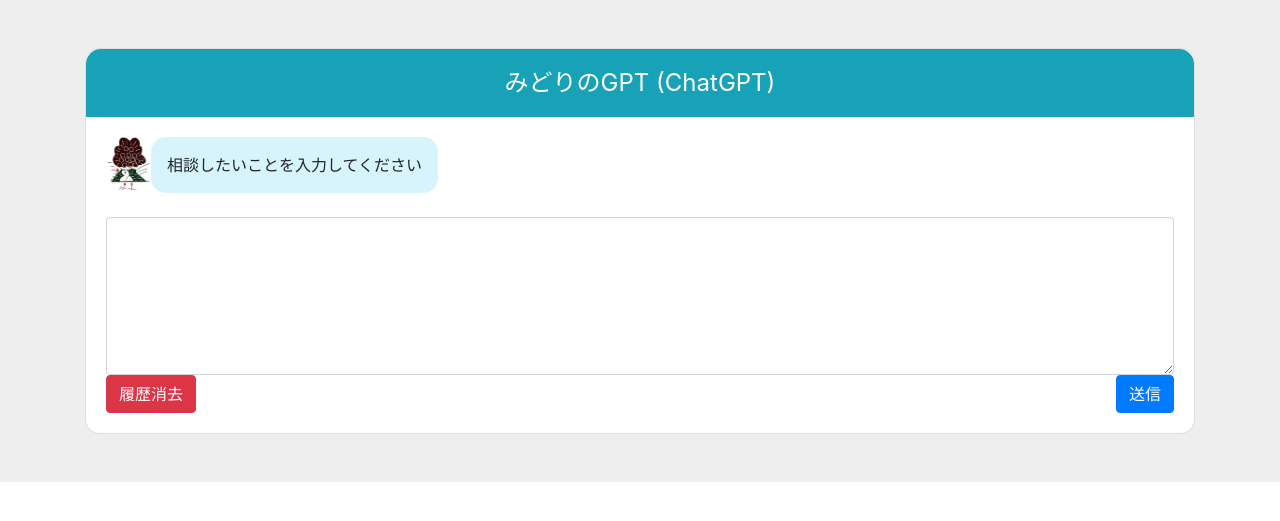
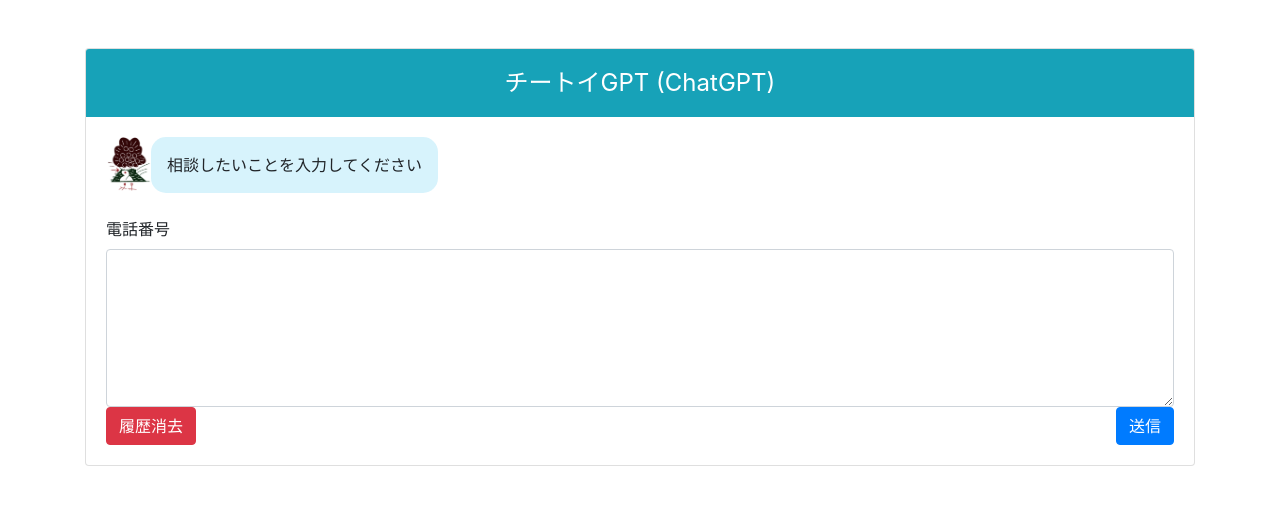
Before and after one commit to Takumaaaaan/flask_chatgpt, a Flask app: page /chat/ in a window 1280 px wide. Shown: the top 521 px of the page. Run offline with Flask 2, Linux system fonts and the light colour scheme; some libraries are stand-ins or nearby versions.

Commit message:
second_commit

```diff
--- a/static/style.css
+++ b/static/style.css
@@ -12,6 +12,24 @@
     display: flex;
     justify-content: space-between;
   }
+
+.icon{
+  width: 45px; height: 100%;
+}
+
+.gpt_message{
+  border-radius: 15px;
+  background-color: rgba(57, 192, 237,.2);
+}
+
+.user_message{
+  border-radius: 15px;
+  background-color: #fbfbfb;
+}
+
+.chat_title{
+  font-size: 24px;
+}
 
 #chat1 .form-outline .form-control~.form-notch div {
     pointer-events: none;
--- /dev/null
+++ b/templates/base.html
@@ -0,0 +1,19 @@
+<!DOCTYPE html>
+<html lang="ja">
+<head>
+    <meta charset="UTF-8" name="viewport" content="width=device-width, initial-scale=1">
+    <title>チートイGPT</title>
+    <script src="https://ajax.googleapis.com/ajax/libs/jquery/3.5.1/jquery.min.js"></script>
+    <link rel="stylesheet" href="https://maxcdn.bootstrapcdn.com/bootstrap/4.5.2/css/bootstrap.min.css">
+    <script src="https://maxcdn.bootstrapcdn.com/bootstrap/4.5.2/js/bootstrap.min.js"></script>
+    <link rel="stylesheet" href="../static/style.css">
+    <style>
+    </style>
+</head>
+<body>
+
+  {% block content %}
+  {% endblock %}
+
+</body>
+</html>
--- a/templates/chat.html
+++ b/templates/chat.html
@@ -1,49 +1,33 @@
-<!DOCTYPE html>
-<html lang="ja">
-<head>
-    <meta charset="UTF-8" name="viewport" content="width=device-width, initial-scale=1">
-    <title>みどりのGPT</title>
-    <script src="https://ajax.googleapis.com/ajax/libs/jquery/3.5.1/jquery.min.js"></script>
-    <link rel="stylesheet" href="https://maxcdn.bootstrapcdn.com/bootstrap/4.5.2/css/bootstrap.min.css">
-    <script src="https://maxcdn.bootstrapcdn.com/bootstrap/4.5.2/js/bootstrap.min.js"></script>
-    <link rel="stylesheet" href="../static/style.css">
-    <style>
-        #result div {
-            text-align: left !important;
-        }
-    </style>
-</head>
-<body>
-<section style="background-color: #eee;">
+{% extends "base.html" %}
+{%- block content %}
 <div class="container py-5">
   <div class="row d-flex justify-content-center">
     <div class="col-md-12 col-lg-12 col-xl-12">
-          <div class="card" id="chat1" style="border-radius: 15px;">
-            <div class="card-header d-flex justify-content-between align-items-center p-3 bg-info text-white border-bottom-0"
-              style="border-top-left-radius: 15px; border-top-right-radius: 15px;">
+      <div class="card" id="chat1">
+        <div class="card-header d-flex justify-content-between align-items-center p-3 bg-info text-white border-bottom-0">
           <i class="fas fa-angle-left"></i>
-              <p class="mb-0 fw-bold" style="font-size: 24px;">みどりのGPT (ChatGPT)</p>
+          <p class="mb-0 fw-bold chat_title">チートイGPT (ChatGPT)</p>
           <i class="fas fa-times"></i>
         </div>
         <div class="card-body">
 
           <div class="d-flex flex-row justify-content-start mb-4">
-                <img src="/static/yiso.png" alt="avatar 1" style="width: 45px; height: 100%;">
-                <div class="p-3 ms-3" style="border-radius: 15px; background-color: rgba(57, 192, 237,.2);">
+            <img src="/static/yiso.png" alt="avatar 1" class="icon">
+            <div class="p-3 ms-3 gpt_message">
               <p class="middle mb-0">相談したいことを入力してください</p>
             </div>
           </div>
           {% for message in messages %}
           {% if loop.index % 2 == 1  %}
           <div class="d-flex flex-row justify-content-end mb-4">
-                <div class="p-3 me-3 border" style="border-radius: 15px; background-color: #fbfbfb;">
+            <div class="p-3 me-3 border user_message">
               <p class="middle mb-0">{{message}}</p>
             </div>
           </div>
           {% else %}
           <div class="d-flex flex-row justify-content-start mb-4">
-                <img src="/static/yiso.png" alt="avatar 1" style="width: 45px; height: 100%;">
-                <div class="p-3 ms-3" style="border-radius: 15px; background-color: rgba(57, 192, 237,.2);">
+            <img src="/static/yiso.png" alt="avatar 1" class="icon">
+            <div class="p-3 ms-3 gpt_message">
               <p class="middle mb-0">{{message}}</p>
             </div>
           </div>
@@ -51,22 +35,18 @@
           {% endfor %}
 
           <form action="/chat/" method="POST">
-                  <textarea class="form-control" id="textAreaExample" name="message" rows="6"></textarea>
+            <label for="textArea">電話番号</label>
+            <textarea class="form-control" id="textArea" name="message" rows="6" ></textarea>
+
             <div class="parent-box flex-box-between">
               <a href="/reload/" class="btn btn-danger align-left">履歴消去</a>
               <button type="submit" class="btn btn-primary align-right">送信</button>
             </div>
           </form>
-
-
         </div>
       </div>
 
     </div>
   </div>
-
 </div>
-  </section>
-
-</body>
-</html>
+{%- endblock %}
```
Also changed, not shown: templates/index.html (deleted, +0 -59 lines). Lines whose indentation alone changed are shown as unchanged.
